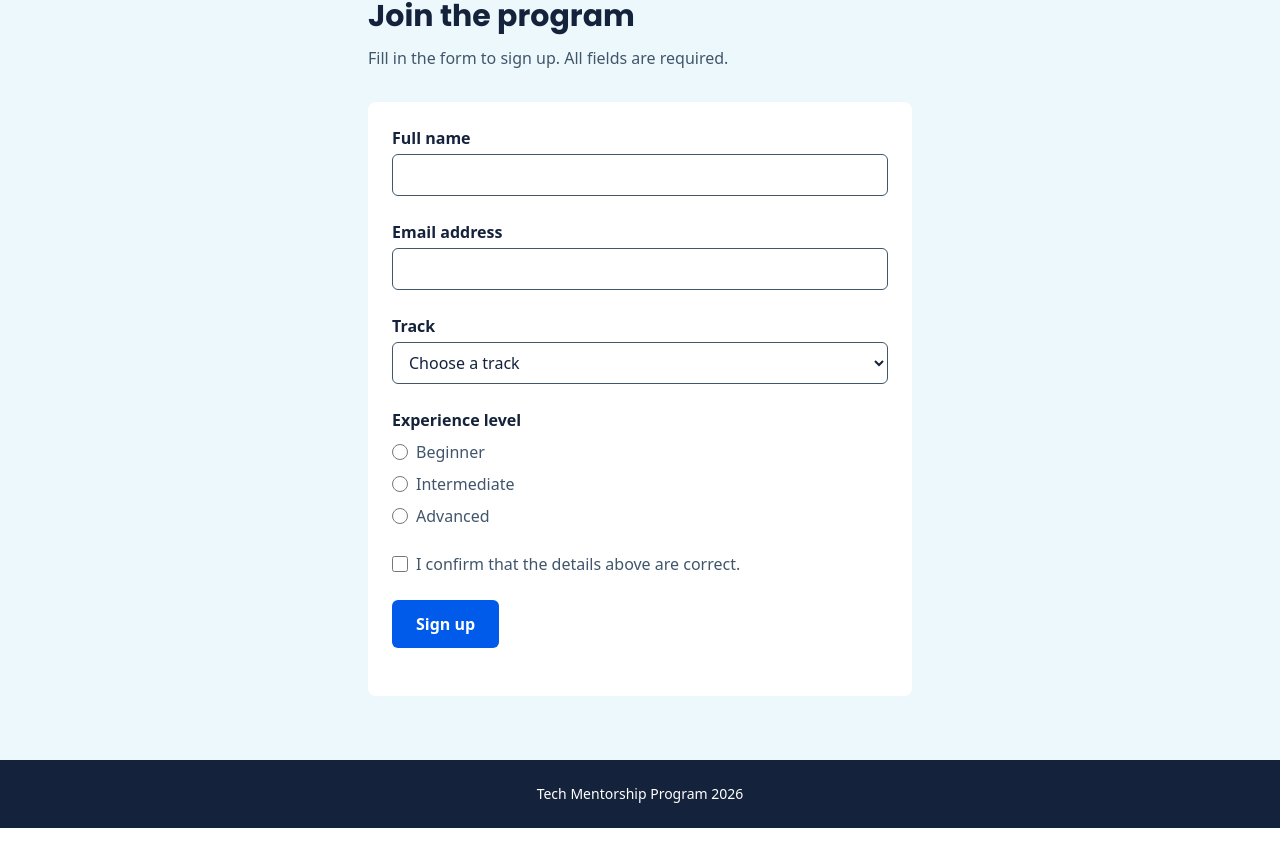
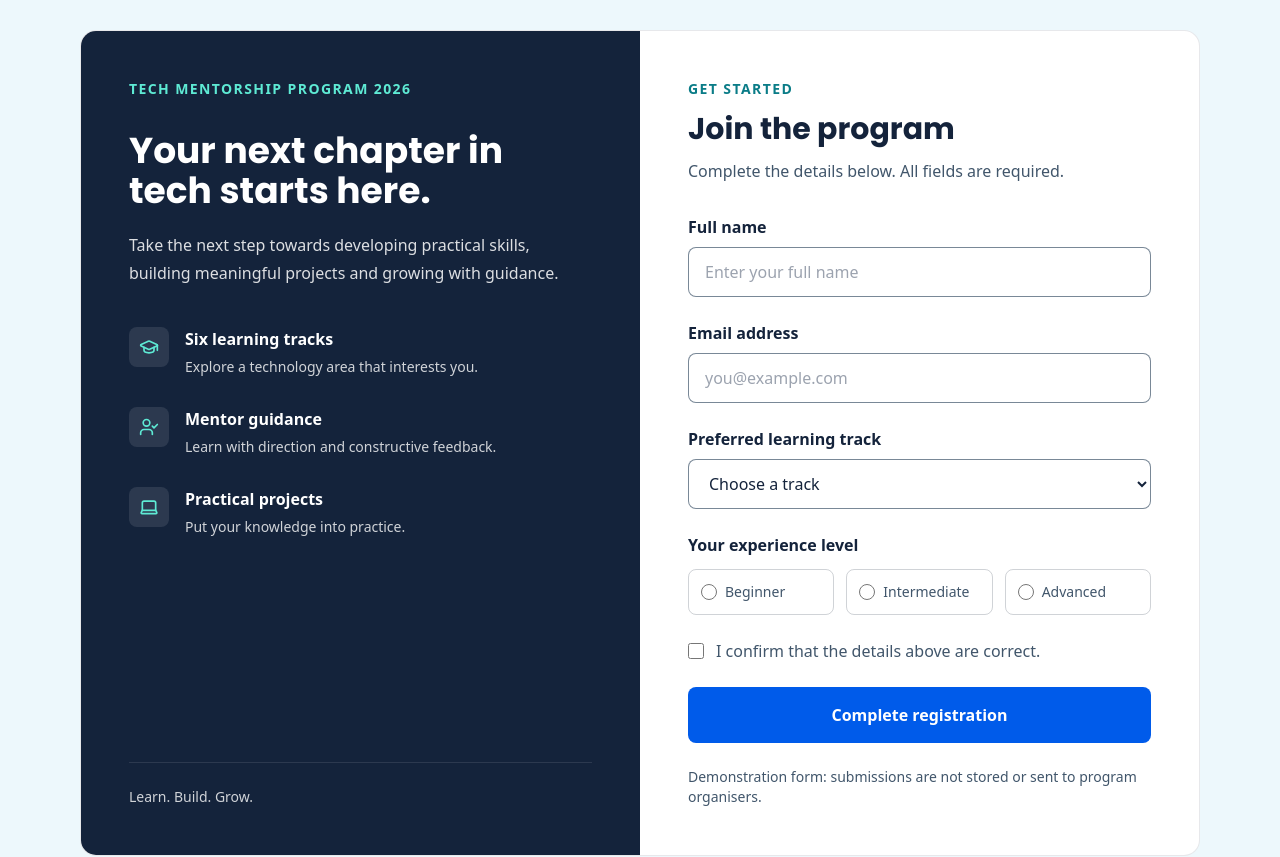
Before and after one commit to apankadavid/tech-mentorship-landing, a React (Vite) app: page / in a window 1280 px wide. Shown: the part 5322-6179 px from the top of the page. Before the commit the page ends 6150 px from the top, so only its background shows below. Built offline with nearby package versions, Linux system fonts and the light colour scheme.

Commit message:
fix: add success message, focus styles and naming in signup flow

```diff
--- a/src/components/SignupForm.jsx
+++ b/src/components/SignupForm.jsx
@@ -1,5 +1,6 @@
 import { useState } from "react";
 import { useNavigate } from "react-router-dom";
+import { GraduationCap, UserCheck, Laptop } from "lucide-react";
 import { tracks } from "../data/tracks";
 
 const initialValues = {
@@ -12,32 +13,57 @@ const initialValues = {
 
 const levels = ["Beginner", "Intermediate", "Advanced"];
 
+const highlights = [
+  {
+    icon: GraduationCap,
+    title: "Six learning tracks",
+    text: "Explore a technology area that interests you.",
+  },
+  {
+    icon: UserCheck,
+    title: "Mentor guidance",
+    text: "Learn with direction and constructive feedback.",
+  },
+  {
+    icon: Laptop,
+    title: "Practical projects",
+    text: "Put your knowledge into practice.",
+  },
+];
 
 function validate(values) {
   const errors = {};
+
   if (!values.name.trim()) errors.name = "Enter your full name.";
+
   if (!values.email.trim()) {
     errors.email = "Enter your email address.";
   } else if (!/^\S+@\S+\.\S+$/.test(values.email)) {
-    errors.email = "Enter a valid email address, like name@example.com.";
+    errors.email = "Enter a valid email address.";
   }
+
   if (!values.track) errors.track = "Choose a track.";
   if (!values.level) errors.level = "Choose your experience level.";
   if (!values.agree) errors.agree = "Please confirm to continue.";
+
   return errors;
 }
 
-const inputClass =
-  "mt-1 w-full rounded-md border border-slate bg-white px-3 py-2 text-navy focus-visible:outline focus-visible:outline-2 focus-visible:outline-offset-2 focus-visible:outline-brand";
+const focusRing =
+  "focus-visible:outline focus-visible:outline-2 focus-visible:outline-offset-2 focus-visible:outline-brand";
+
+const inputClass = `mt-2 w-full rounded-lg border border-slate/70 bg-white px-4 py-3 text-navy ${focusRing}`;
 
 function ErrorText({ id, message }) {
   if (!message) return null;
+
   return (
-    <p id={id} className="mt-1 text-sm font-medium text-red-700">
+    <p id={id} className="mt-2 text-sm font-medium text-red-700">
       {message}
     </p>
   );
 }
+
 function mockSubmit(values) {
   return new Promise((resolve, reject) => {
     setTimeout(() => {
@@ -58,27 +84,38 @@ export default function SignupForm() {
 
   function handleChange(e) {
     const { name, type, value, checked } = e.target;
-    setValues((v) => ({ ...v, [name]: type === "checkbox" ? checked : value }));
+
+    setValues((v) => ({
+      ...v,
+      [name]: type === "checkbox" ? checked : value,
+    }));
+
     setErrors((prev) => ({ ...prev, [name]: undefined }));
   }
 
   async function handleSubmit(e) {
     e.preventDefault();
+
     const found = validate(values);
     setErrors(found);
 
     const firstInvalid = Object.keys(found)[0];
+
     if (firstInvalid) {
       document.getElementById(firstInvalid)?.focus();
       return;
     }
 
     setStatus("submitting");
+
     try {
       await mockSubmit(values);
       setStatus("success");
+
       setTimeout(() => {
-      navigate("/thank-you", { state: { name: values.name } });
+        navigate("/thank-you", {
+          state: { name: values.name },
+        });
       }, 1200);
     } catch {
       setStatus("error");
@@ -86,20 +123,67 @@ async function handleSubmit(e) {
   }
 
   return (
-    <section id="signup" className=" bg-ice">
-      <div className="mx-auto max-w-xl px-4 py-16">
-        <h2 className="font-heading text-3xl font-bold text-navy">
-          Join the program
-        </h2>
-        <p className="mt-3 text-slate">
-          Fill in the form to sign up. All fields are required.
+    <section id="signup" className="scroll-mt-28 bg-ice">
+      <div className="mx-auto max-w-6xl px-4 py-20 sm:py-24">
+        <div className="overflow-hidden rounded-2xl border border-navy/10 bg-white lg:grid lg:grid-cols-2">
+          {/* Program information */}
+          <div className="flex flex-col justify-between bg-navy p-8 text-white sm:p-10 lg:p-12">
+            <div>
+              <p className="text-sm font-bold uppercase tracking-widest text-teal-300">
+                Tech Mentorship Program 2026
               </p>
 
-        <form
-          onSubmit={handleSubmit}
-          noValidate
-          className="mt-8 space-y-6 rounded-lg bg-white p-6"
+              <h2 className="mt-8 font-heading text-3xl font-bold leading-tight sm:text-4xl">
+                Your next chapter in tech starts here.
+              </h2>
+
+              <p className="mt-5 leading-7 text-white/85">
+                Take the next step towards developing practical skills,
+                building meaningful projects and growing with guidance.
+              </p>
+
+              <ul className="mt-10 space-y-7">
+                {highlights.map(({ icon: Icon, title, text }) => (
+                  <li key={title} className="flex gap-4">
+                    <span
+                      aria-hidden="true"
+                      className="flex h-10 w-10 shrink-0 items-center justify-center rounded-lg bg-white/10 text-teal-300"
                     >
+                      <Icon className="h-5 w-5" />
+                    </span>
+                    <div>
+                      <p className="font-semibold">{title}</p>
+                      <p className="mt-1 text-sm leading-6 text-white/80">
+                        {text}
+                      </p>
+                    </div>
+                  </li>
+                ))}
+              </ul>
+            </div>
+
+            <p className="mt-12 border-t border-white/10 pt-6 text-sm text-white/80">
+              Learn. Build. Grow.
+            </p>
+          </div>
+
+          {/* Registration form */}
+          <div className="p-8 sm:p-10 lg:p-12">
+            <div>
+              <p className="text-sm font-bold uppercase tracking-widest text-teal-dark">
+                Get started
+              </p>
+
+              <h3 className="mt-3 font-heading text-2xl font-bold text-navy sm:text-3xl">
+                Join the program
+              </h3>
+
+              <p className="mt-3 text-slate">
+                Complete the details below. All fields are required.
+              </p>
+            </div>
+
+            <form onSubmit={handleSubmit} noValidate className="mt-8 space-y-6">
               <div>
                 <label htmlFor="name" className="font-semibold text-navy">
                   Full name
@@ -109,9 +193,10 @@ async function handleSubmit(e) {
                   name="name"
                   type="text"
                   autoComplete="name"
+                  placeholder="Enter your full name"
                   value={values.name}
                   onChange={handleChange}
-              aria-invalid={errors.name ? "true" : "false"}
+                  aria-invalid={!!errors.name}
                   aria-describedby={errors.name ? "name-error" : undefined}
                   className={inputClass}
                 />
@@ -127,9 +212,10 @@ async function handleSubmit(e) {
                   name="email"
                   type="email"
                   autoComplete="email"
+                  placeholder="you@example.com"
                   value={values.email}
                   onChange={handleChange}
-              aria-invalid={errors.email ? "true" : "false"}
+                  aria-invalid={!!errors.email}
                   aria-describedby={errors.email ? "email-error" : undefined}
                   className={inputClass}
                 />
@@ -138,21 +224,21 @@ async function handleSubmit(e) {
 
               <div>
                 <label htmlFor="track" className="font-semibold text-navy">
-              Track
+                  Preferred learning track
                 </label>
                 <select
                   id="track"
                   name="track"
                   value={values.track}
                   onChange={handleChange}
-              aria-invalid={errors.track ? "true" : "false"}
+                  aria-invalid={!!errors.track}
                   aria-describedby={errors.track ? "track-error" : undefined}
                   className={inputClass}
                 >
                   <option value="">Choose a track</option>
-              {tracks.map((t) => (
-                <option key={t} value={t}>
-                  {t}
+                  {tracks.map((track) => (
+                    <option key={track} value={track}>
+                      {track}
                     </option>
                   ))}
                 </select>
@@ -163,68 +249,86 @@ async function handleSubmit(e) {
                 aria-describedby={errors.level ? "level-error" : undefined}
               >
                 <legend className="font-semibold text-navy">
-              Experience level
+                  Your experience level
                 </legend>
-            <div className="mt-2 space-y-2">
-              {levels.map((lvl, i) => (
-                <label key={lvl} className="flex items-center gap-2 text-slate">
+
+                <div className="mt-3 grid gap-3 sm:grid-cols-3">
+                  {levels.map((level, index) => (
+                    <label
+                      key={level}
+                      className="flex items-center gap-2 rounded-lg border border-navy/20 px-3 py-3 text-sm text-slate hover:border-brand"
+                    >
                       <input
-                    id={i === 0 ? "level" : undefined}
+                        id={index === 0 ? "level" : undefined}
                         type="radio"
                         name="level"
-                    value={lvl}
-                    checked={values.level === lvl}
+                        value={level}
+                        checked={values.level === level}
                         onChange={handleChange}
-                    className="h-4 w-4 accent-brand focus-visible:outline focus-visible:outline-2 focus-visible:outline-offset-2 focus-visible:outline-brand"
+                        className={`h-4 w-4 accent-brand ${focusRing}`}
                       />
-                  {lvl}
+                      {level}
                     </label>
                   ))}
                 </div>
+
                 <ErrorText id="level-error" message={errors.level} />
               </fieldset>
 
               <div>
-            <label className="flex items-start gap-2 text-slate">
+                <label className="flex items-start gap-3 text-slate">
                   <input
                     id="agree"
                     name="agree"
                     type="checkbox"
                     checked={values.agree}
                     onChange={handleChange}
-                aria-invalid={errors.agree ? "true" : "false"}
+                    aria-invalid={!!errors.agree}
                     aria-describedby={errors.agree ? "agree-error" : undefined}
-                className="mt-1 h-4 w-4 accent-brand focus-visible:outline focus-visible:outline-2 focus-visible:outline-offset-2 focus-visible:outline-brand"
+                    className={`mt-1 h-4 w-4 accent-brand ${focusRing}`}
                   />
                   I confirm that the details above are correct.
                 </label>
+
                 <ErrorText id="agree-error" message={errors.agree} />
               </div>
 
               <button
                 type="submit"
                 disabled={status === "submitting" || status === "success"}
-            className="rounded-md bg-brand px-6 py-3 font-semibold text-white hover:bg-navy focus-visible:outline focus-visible:outline-2 focus-visible:outline-offset-2 focus-visible:outline-brand disabled:cursor-not-allowed disabled:opacity-70"
+                className={`w-full rounded-lg bg-brand px-6 py-4 font-semibold text-white hover:bg-navy disabled:cursor-not-allowed disabled:opacity-70 ${focusRing}`}
               >
-            {status === "submitting" ? "Signing up..." : "Sign up"}
+                {status === "submitting"
+                  ? "Processing..."
+                  : status === "success"
+                    ? "Completed"
+                    : "Complete registration"}
               </button>
 
               <div aria-live="polite">
                 {status === "success" && (
-                <p className="rounded-md bg-green-50 p-3 font-medium text-green-800">
+                  <p className="rounded-lg bg-green-50 p-3 text-sm font-medium text-green-800">
                     You are signed up. Taking you to the next page...
                   </p>
                 )}
                 {status === "error" && (
                   <p
                     role="alert"
-                className="rounded-md bg-red-50 p-3 font-medium text-red-800"
+                    className="rounded-lg bg-red-50 p-3 text-sm font-medium text-red-800"
                   >
-                Something went wrong and your sign-up was not sent. Please try again.
+                    Something went wrong and your sign-up was not sent. Please
+                    try again.
                   </p>
                 )}
               </div>
+
+              <p className="text-sm text-slate">
+                Demonstration form: submissions are not stored or sent to
+                program organisers.
+              </p>
             </form>
+          </div>
+        </div>
       </div>
     </section>
   );
--- a/src/pages/ThankYou.jsx
+++ b/src/pages/ThankYou.jsx
@@ -1,23 +1,73 @@
+import { useEffect, useRef } from "react";
 import { Link, useLocation } from "react-router-dom";
 
 export default function ThankYou() {
   const { state } = useLocation();
   const name = state?.name;
+  const headingRef = useRef(null);
+
+  useEffect(() => {
+    document.title = "Thank you | Tech Mentorship Program 2026";
+    headingRef.current?.focus();
+  }, []);
 
   return (
-    <section className="mx-auto max-w-3xl px-4 py-16">
-      <h1 className="font-heading text-4xl font-bold text-navy">
+    <section className="flex min-h-[75vh] items-center justify-center bg-ice px-4 py-20">
+      <div className="w-full max-w-2xl rounded-2xl border border-navy/10 bg-white px-6 py-12 text-center sm:px-12 sm:py-16">
+        <div className="mx-auto flex h-20 w-20 items-center justify-center rounded-full bg-teal/10">
+          <svg
+            xmlns="http://www.w3.org/2000/svg"
+            viewBox="0 0 24 24"
+            fill="none"
+            stroke="currentColor"
+            strokeWidth="2"
+            className="h-10 w-10 text-teal-dark"
+            aria-hidden="true"
+          >
+            <path
+              strokeLinecap="round"
+              strokeLinejoin="round"
+              d="m5 12 4 4L19 6"
+            />
+          </svg>
+        </div>
+
+        <p className="mt-8 text-sm font-bold uppercase tracking-widest text-teal-dark">
+          Tech Mentorship Program 2026
+        </p>
+
+        <h1
+          ref={headingRef}
+          tabIndex={-1}
+          className="mt-4 font-heading text-3xl font-bold leading-tight text-navy focus:outline-none sm:text-4xl"
+        >
           {name ? `Thank you, ${name}!` : "Thank you!"}
         </h1>
-      <p className="mt-4 text-lg text-slate">
-        Your sign-up has been received. We will be in touch with next steps.
+
+        <p className="mx-auto mt-5 max-w-lg leading-7 text-slate">
+          You have completed the demonstration sign-up for the Tech Mentorship
+          Program 2026.
         </p>
+
+        <div className="mt-8 rounded-xl border border-navy/10 bg-ice p-5 text-left">
+          <h2 className="font-semibold text-navy">What happens next?</h2>
+
+          <p className="mt-2 text-sm leading-6 text-slate">
+            This is a frontend project demonstration. Your details have not
+            been sent to program organisers or saved in a database.
+          </p>
+        </div>
+
         <Link
           to="/"
-        className="mt-8 inline-block font-semibold text-brand underline focus-visible:outline focus-visible:outline-2 focus-visible:outline-offset-2 focus-visible:outline-brand"
+          className="mt-9 inline-flex items-center justify-center gap-2 rounded-lg bg-brand px-7 py-3 font-semibold text-white hover:bg-navy focus-visible:outline focus-visible:outline-2 focus-visible:outline-offset-4 focus-visible:outline-brand"
         >
           Back to home
+          <span aria-hidden="true">→</span>
         </Link>
+
+        <p className="mt-8 text-xs text-slate">Learn. Build. Grow.</p>
+      </div>
     </section>
   );
 }
```
Lines whose indentation alone changed are shown as unchanged.
